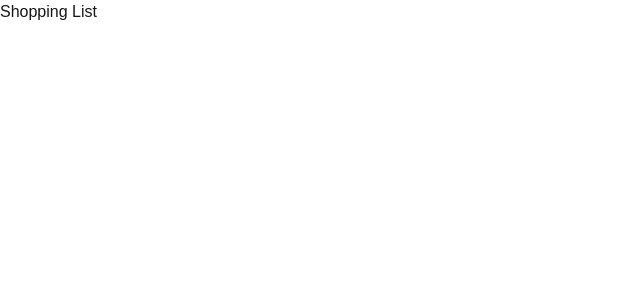
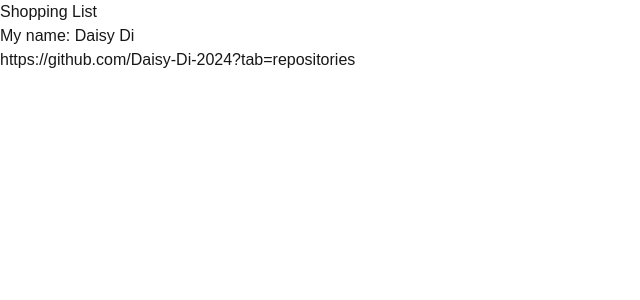
Before and after one commit to Daisy-Di-2024/cprg306-assignments, a Next.js app: page /week-2 in a window 1280 px wide. Shown: the top 300 px of the page, without its empty margins (0-640 px from the left). Built offline with nearby package versions, Linux system fonts and the light colour scheme.

Commit message:
I completed assignment 2

```diff
--- a/app/page.js
+++ b/app/page.js
@@ -1,9 +1,11 @@
+import Link from "next/link";
 
 
 export default function Home() {
   return (
     <main>
-
+      <h1>CPRG 306: Web Development 2 - Assignments</h1>
+      <Link href="./week-2/">Week 2</Link>
     </main>
   );
 }
--- a/app/week-2/page.js
+++ b/app/week-2/page.js
@@ -1,9 +1,11 @@
+import StudentInfo from "./student-info";
 
 
 export default function Page(){
     return(
         <main>
             <h1>Shopping List</h1>
+            <StudentInfo />
         </main>
     )
 }
--- /dev/null
+++ b/app/week-2/student-info.js
@@ -0,0 +1,11 @@
+import Link from "next/link";
+
+
+export default function StudentInfo(){
+    return(
+        <main>
+            <p>My name: Daisy Di</p>
+            <Link href="https://github.com/Daisy-Di-2024?tab=repositories">https://github.com/Daisy-Di-2024?tab=repositories</Link>
+        </main>
+    )
+}
```
